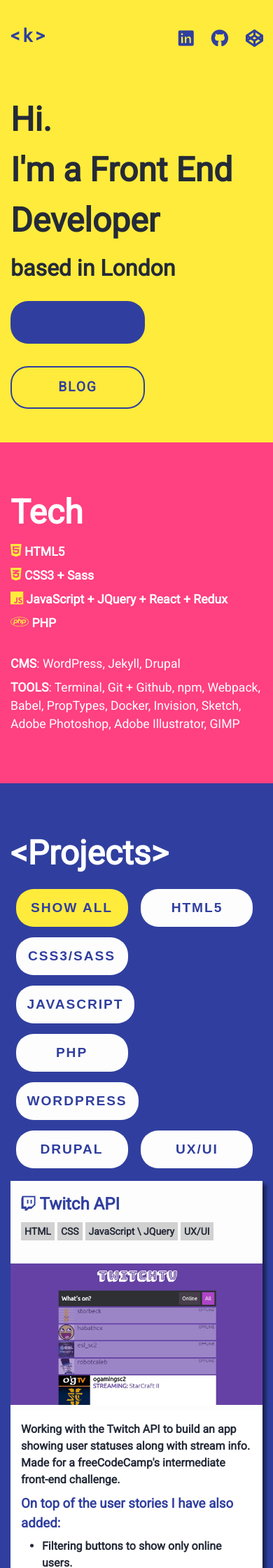
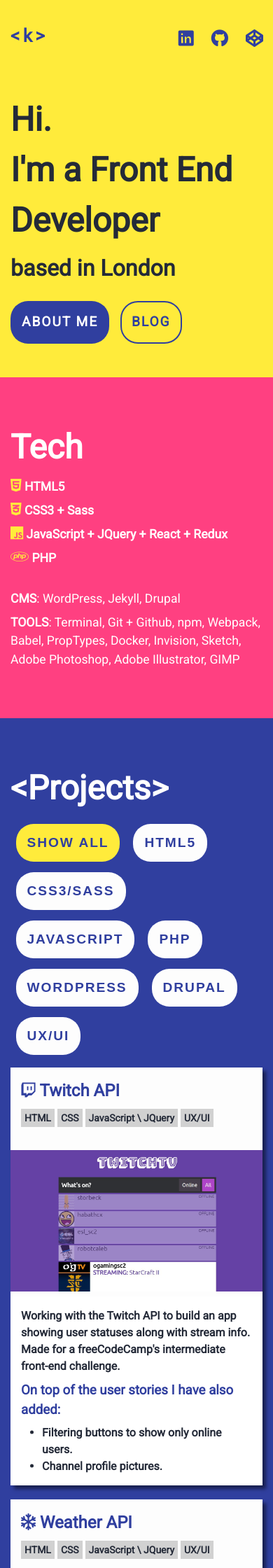
Before and after one commit to krisztin/krisztin.github.io, a Jekyll site: the page built from index.md, in a window 390 px wide. Shown: the top 2240 px of the page at 70% size. Built offline with Jekyll 4.4.1, drawn with Linux system fonts in a browser that asks for light colours; nearby versions of some CDN libraries.

Commit message:
mediaQ for buttons

```diff
--- a/_sass/minima/_base.scss
+++ b/_sass/minima/_base.scss
@@ -94,6 +94,10 @@
   }
 }
 
+@media screen and (max-width: 630px) {
+  .btn {min-width: $base-font-size;}
+}
+
 .btn-light {
   background: $colour-white;
   color: $colour-primary;
@@ -136,11 +140,12 @@
 /* The dark side...of buttons*/
 .btn-dark-primary {
   background: $colour-primary;
-  a {
+}
+
+a.btn-dark-primary {
+  color: #fff;
+  &:visited {
     color: #fff;
-    &:visited {
-      color: #fff;
-    }
   }
 }
 
```
